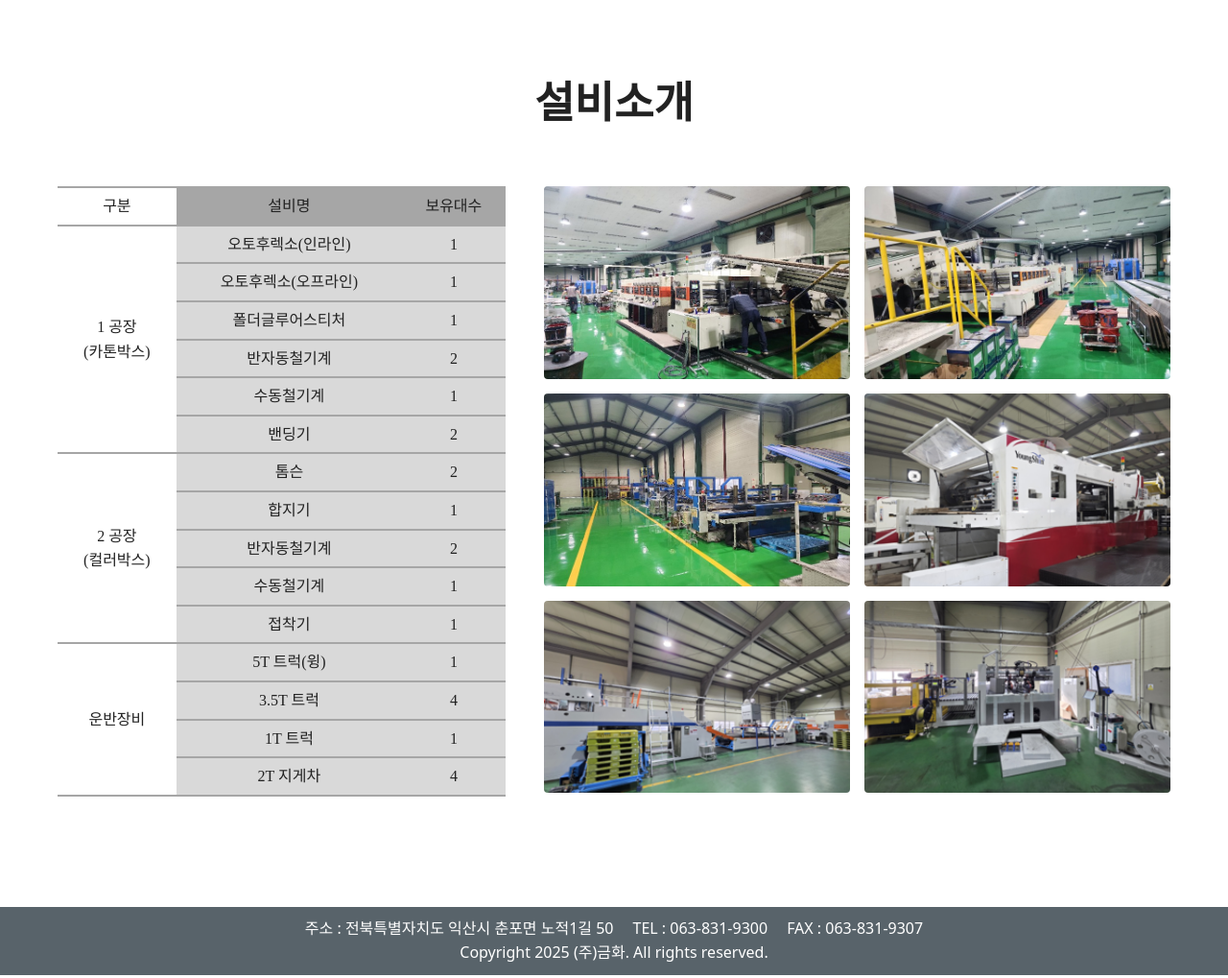
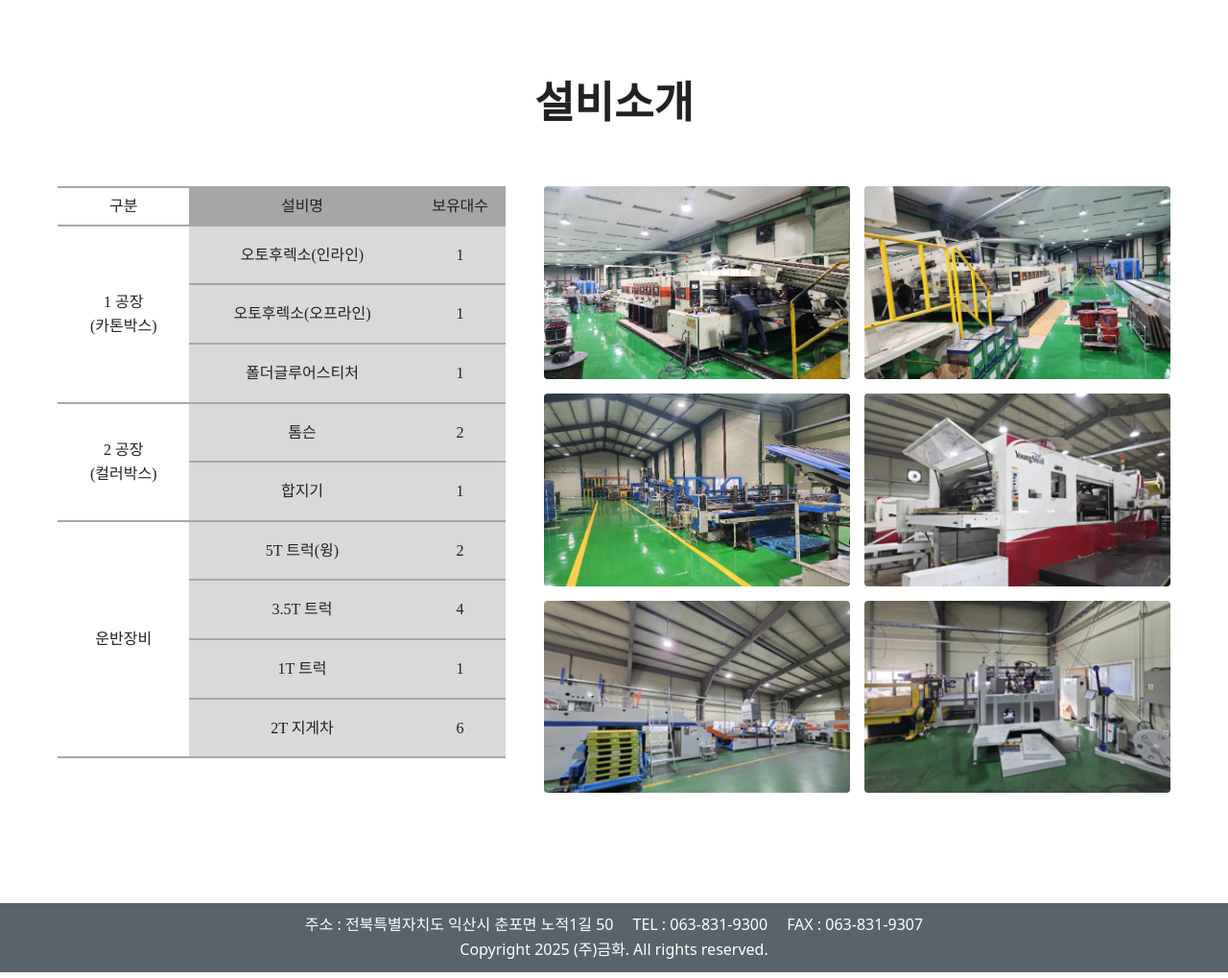
Before and after one commit to JANGSOYUN/geumhwa_site, a Django app: page /equipment/ in a window 1280 px wide. Shown: the part 377-1396 px from the top of the page at 96% size. Run offline with Django 5.2, Linux system fonts and the light colour scheme; some web fonts are replaced.

Commit message:
update url, products, equipment

```diff
--- a/main/templates/main/base.html
+++ b/main/templates/main/base.html
@@ -90,9 +90,9 @@
           <div class="nav-item">
             <a href="{% url 'products' %}" {% if request.resolver_match.url_name == 'products' or request.resolver_match.url_name == 'paper_box' or request.resolver_match.url_name == 'carton_box' or request.resolver_match.url_name == 'color_box' %}class="active"{% endif %}>제품소개</a>
             <div class="dropdown-menu">
-              <a href="{% url 'paper_box' %}" class="dropdown-item">골판지</a>
-              <a href="{% url 'carton_box' %}" class="dropdown-item">카톤박스</a>
-              <a href="{% url 'color_box' %}" class="dropdown-item">컬러박스</a>
+              <a href="{% url 'products' %}#product-paper" class="dropdown-item">골판지</a>
+              <a href="{% url 'products' %}#product-carton" class="dropdown-item">카톤박스</a>
+              <a href="{% url 'products' %}#product-color" class="dropdown-item">컬러박스</a>
             </div>
           </div>
           <div class="nav-item">
--- a/main/templates/main/equipment.html
+++ b/main/templates/main/equipment.html
@@ -95,7 +95,7 @@
     .equipment-table td {
       text-align: center;
       font-family: Paperlogy-3Light;
-      padding: 6px;
+      padding: 17px;
     }
 
 
@@ -168,7 +168,7 @@
             <tbody>
               <!-- 1 공장 (카톤박스) -->
               <tr>
-                <td rowspan="6" style="background-color: #fff;">1 공장<br>(카톤박스)</td>
+                <td rowspan="3" style="background-color: #fff;">1 공장<br>(카톤박스)</td>
                 <td>오토후렉소(인라인)</td>
                 <td>1</td>
               </tr>
@@ -180,21 +180,9 @@
                 <td>폴더글루어스티처</td>
                 <td>1</td>
               </tr>
-              <tr>
-                <td>반자동철기계</td>
-                <td>2</td>
-              </tr>
-              <tr>
-                <td>수동철기계</td>
-                <td>1</td>
-              </tr>
-              <tr>
-                <td>밴딩기</td>
-                <td>2</td>
-              </tr>
               <!-- 2 공장 (컬러박스) -->
               <tr>
-                <td rowspan="5" style="background-color: #fff;">2 공장<br>(컬러박스)</td>
+                <td rowspan="2" style="background-color: #fff;">2 공장<br>(컬러박스)</td>
                 <td>톰슨</td>
                 <td>2</td>
               </tr>
@@ -202,23 +190,11 @@
                 <td>합지기</td>
                 <td>1</td>
               </tr>
-              <tr>
-                <td>반자동철기계</td>
-                <td>2</td>
-              </tr>
-              <tr>
-                <td>수동철기계</td>
-                <td>1</td>
-              </tr>
-              <tr>
-                <td>접착기</td>
-                <td>1</td>
-              </tr>
               <!-- 운반장비 -->
               <tr>
                 <td rowspan="4" style="background-color: #fff;">운반장비</td>
                 <td>5T 트럭(윙)</td>
-                <td>1</td>
+                <td>2</td>
               </tr>
               <tr>
                 <td>3.5T 트럭</td>
@@ -230,7 +206,7 @@
               </tr>
               <tr>
                 <td>2T 지게차</td>
-                <td>4</td>
+                <td>6</td>
               </tr>
             </tbody>
           </table>
```
Also changed, not shown: main/templates/main/paper_box.html (+0 -9 lines), main/templates/main/products.html (+0 -9 lines), main/templates/main/box_products.html (line endings or trailing spaces).
